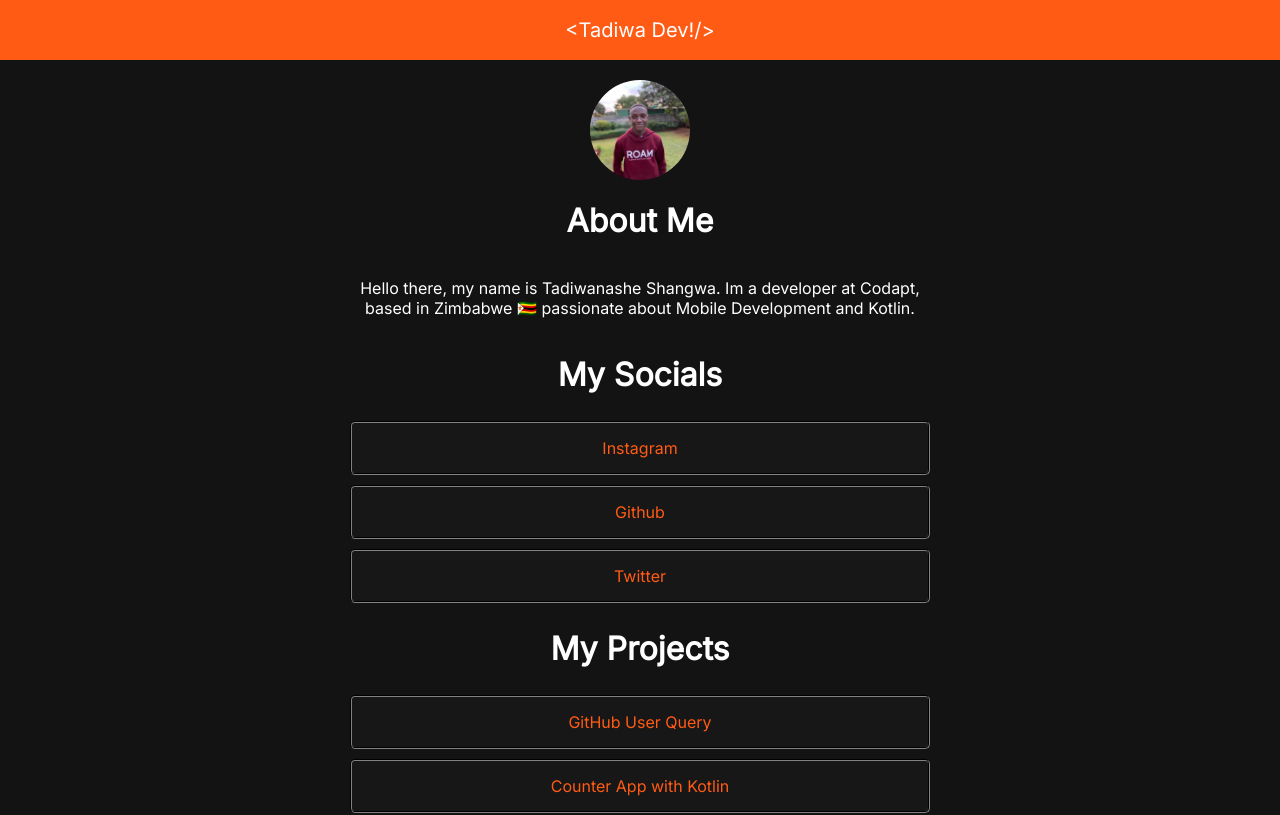
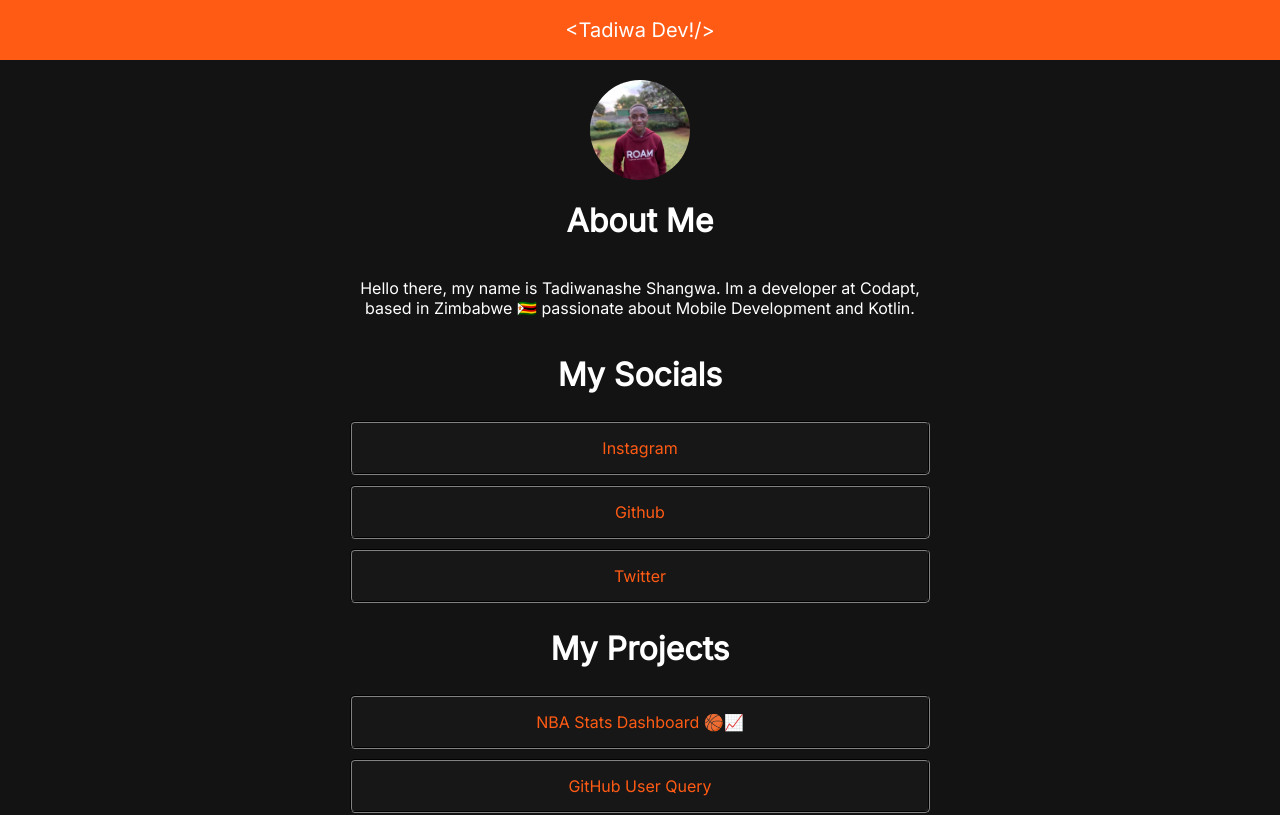
Before and after one commit to Tadiwr/My-Landing-Page, a React (Create React App) app: page / in a window 1280 px wide. Shown: the top 815 px of the page. Built offline with nearby package versions, Linux system fonts and the light colour scheme.

Commit message:
Added NBA Stats dasboard project to projects

```diff
--- a/src/pages/App.js
+++ b/src/pages/App.js
@@ -25,6 +25,7 @@ function App() {
           <a className='link_button' href='https://twitter.com/tadiwrr' >Twitter </a>
 
           <h1>My Projects</h1>
+          <a className='link_button' href='https://tadiwr-nba-stats-jupyter-notebook-main-yeriu7.streamlit.app/' >NBA Stats Dashboard 🏀📈</a>
           <a className='link_button' href='https://gituserquery.netlify.app/' >GitHub User Query</a>
           <a className='link_button' href='https://github.com/Tadiwr/CounterApp' >Counter App with Kotlin</a>
           <a className='link_button' href='https://github.com/Tadiwr/LandingPage' >Code for this Landing Page 😁</a>
```
